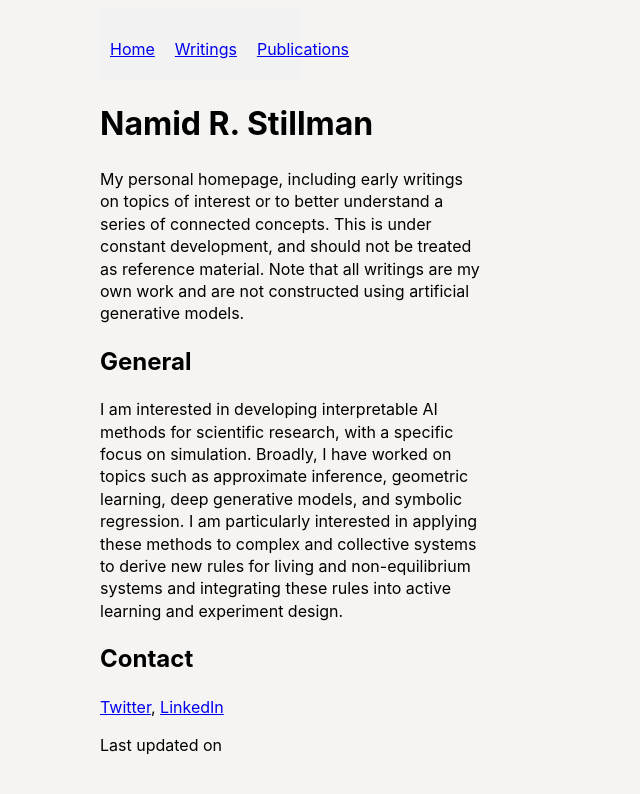
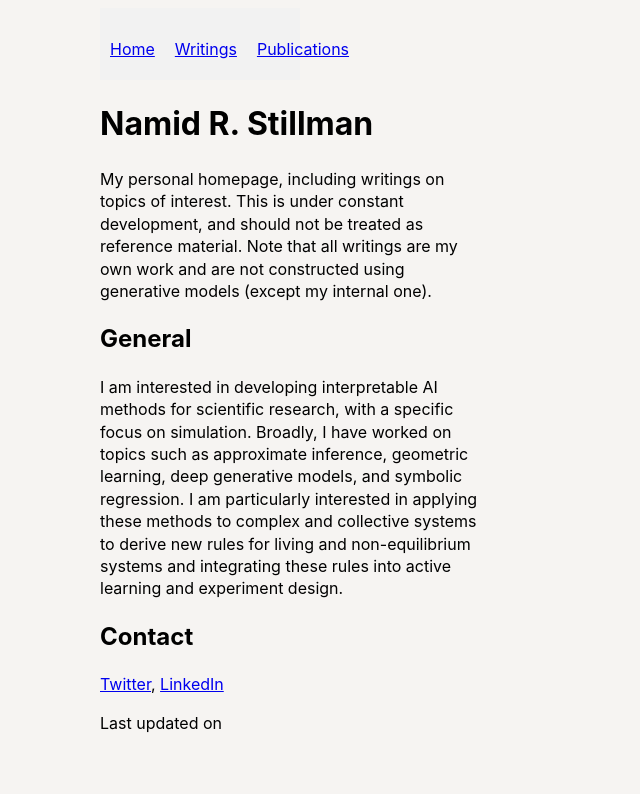
Before and after one commit to nrstillman/nrstillman.github.io, a Jekyll site: the page built from index.md, in a window 1280 px wide. Shown: the top 794 px of the page, without its empty margins (0-640 px from the left). Built offline with Jekyll 4.4.1, drawn with Linux system fonts in a browser that asks for light colours.

Commit message:
tweaked language on landing page

```diff
--- a/index.md
+++ b/index.md
@@ -5,7 +5,7 @@ title: Home
 
 # Namid R. Stillman
 
-My personal homepage, including early writings on topics of interest or to better understand a series of connected concepts. This is under constant development, and should not be treated as reference material. Note that all writings are my own work and are not constructed using artificial generative models.
+My personal homepage, including writings on topics of interest. This is under constant development, and should not be treated as reference material. Note that all writings are my own work and are not constructed using generative models (except my internal one).
 
 ## General
 
```
